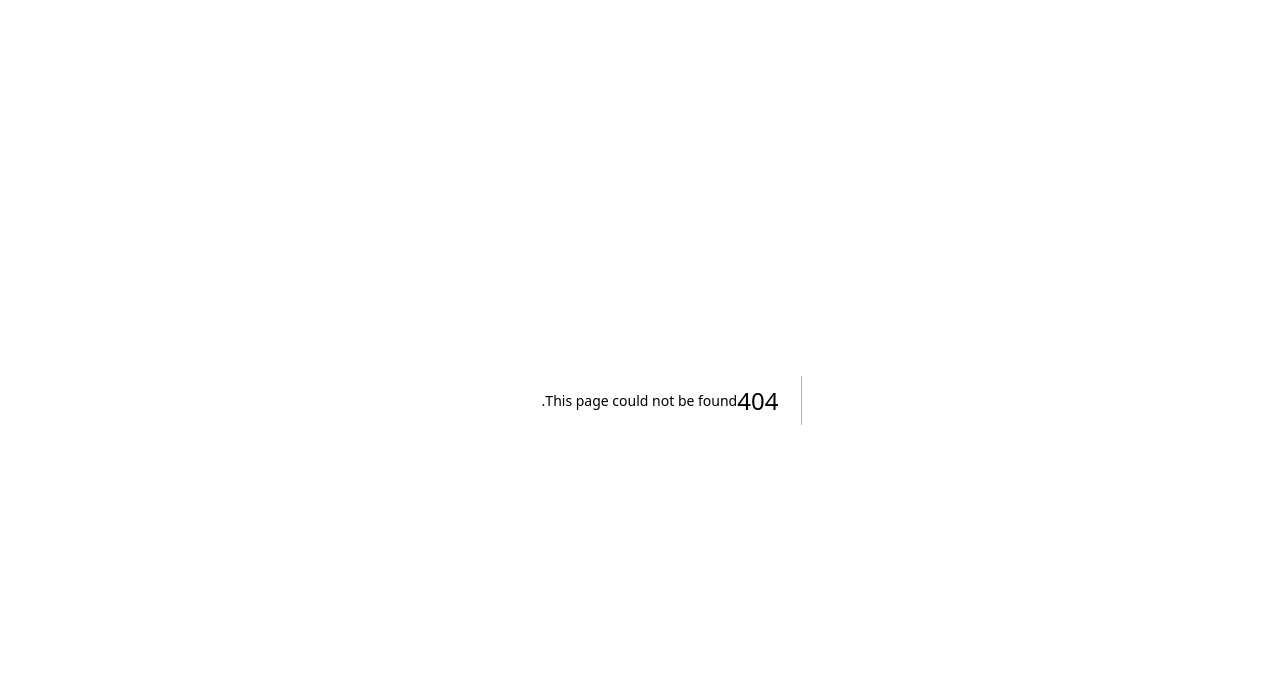
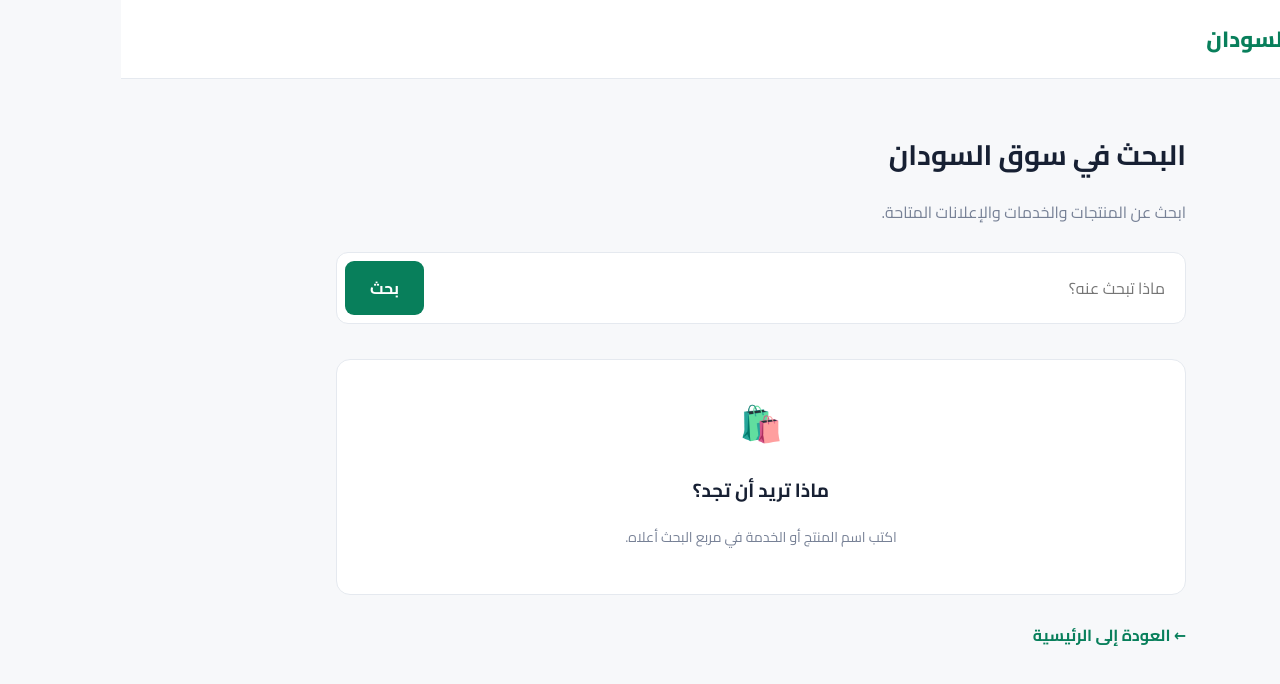
Before and after one commit to Ibrahimizzeldin/souq-sudan-app, a Next.js app: page /search in a window 1280 px wide. Before the commit this address had no page. Shown: the top 684 px of the page. Built offline with nearby package versions, Linux system fonts and the light colour scheme.

Commit message:
Implement SearchPage component with search functionality

```diff
--- /dev/null
+++ b/src/app/search/page.tsx
@@ -0,0 +1,142 @@
+type SearchPageProps = {
+  searchParams: Promise<{
+    q?: string;
+  }>;
+};
+
+export default async function SearchPage({
+  searchParams,
+}: SearchPageProps) {
+  const params = await searchParams;
+  const query = params.q?.trim() || "";
+
+  return (
+    <main
+      style={{
+        minHeight: "100vh",
+        background: "#f7f8fa",
+      }}
+    >
+      <header
+        style={{
+          background: "#fff",
+          borderBottom: "1px solid #e5e9ef",
+          padding: "18px 4%",
+        }}
+      >
+        <a
+          href="/"
+          style={{
+            fontSize: 22,
+            fontWeight: 800,
+            color: "#087f5b",
+          }}
+        >
+          سوق السودان
+        </a>
+      </header>
+
+      <section
+        style={{
+          width: "min(850px, 92%)",
+          margin: "50px auto",
+        }}
+      >
+        <h1 style={{ fontSize: 28, marginBottom: 10 }}>
+          البحث في سوق السودان
+        </h1>
+
+        <p style={{ color: "#778196", marginBottom: 25 }}>
+          ابحث عن المنتجات والخدمات والإعلانات المتاحة.
+        </p>
+
+        <form
+          action="/search"
+          style={{
+            display: "flex",
+            gap: 10,
+            background: "#fff",
+            padding: 8,
+            border: "1px solid #e5e9ef",
+            borderRadius: 12,
+          }}
+        >
+          <input
+            type="search"
+            name="q"
+            defaultValue={query}
+            placeholder="ماذا تبحث عنه؟"
+            style={{
+              flex: 1,
+              minWidth: 0,
+              border: 0,
+              outline: 0,
+              padding: 12,
+              background: "transparent",
+            }}
+          />
+
+          <button
+            type="submit"
+            style={{
+              border: 0,
+              borderRadius: 9,
+              padding: "10px 25px",
+              color: "#fff",
+              background: "#087f5b",
+              fontWeight: 700,
+            }}
+          >
+            بحث
+          </button>
+        </form>
+
+        <div
+          style={{
+            marginTop: 35,
+            padding: 30,
+            background: "#fff",
+            border: "1px solid #e5e9ef",
+            borderRadius: 14,
+            textAlign: "center",
+          }}
+        >
+          {query ? (
+            <>
+              <div style={{ fontSize: 35 }}>🔎</div>
+              <h2 style={{ fontSize: 19 }}>
+                نتائج البحث عن: {query}
+              </h2>
+              <p style={{ color: "#778196", fontSize: 14 }}>
+                نظام الإعلانات قيد التجهيز. ستظهر هنا الإعلانات
+                المطابقة عند اكتمال ربط قاعدة البيانات.
+              </p>
+            </>
+          ) : (
+            <>
+              <div style={{ fontSize: 35 }}>🛍️</div>
+              <h2 style={{ fontSize: 19 }}>
+                ماذا تريد أن تجد؟
+              </h2>
+              <p style={{ color: "#778196", fontSize: 14 }}>
+                اكتب اسم المنتج أو الخدمة في مربع البحث أعلاه.
+              </p>
+            </>
+          )}
+        </div>
+
+        <a
+          href="/"
+          style={{
+            display: "inline-block",
+            marginTop: 25,
+            color: "#087f5b",
+            fontWeight: 700,
+          }}
+        >
+          ← العودة إلى الرئيسية
+        </a>
+      </section>
+    </main>
+  );
+            }
```
